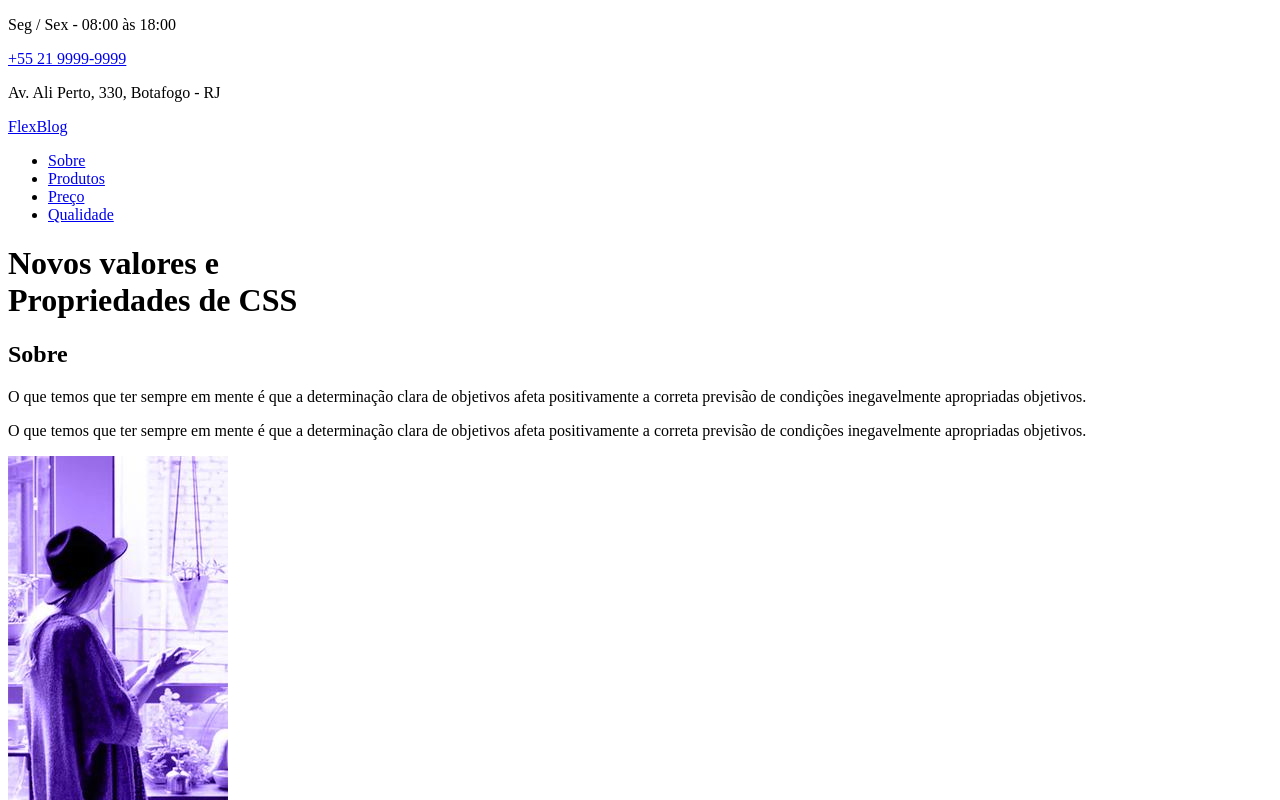
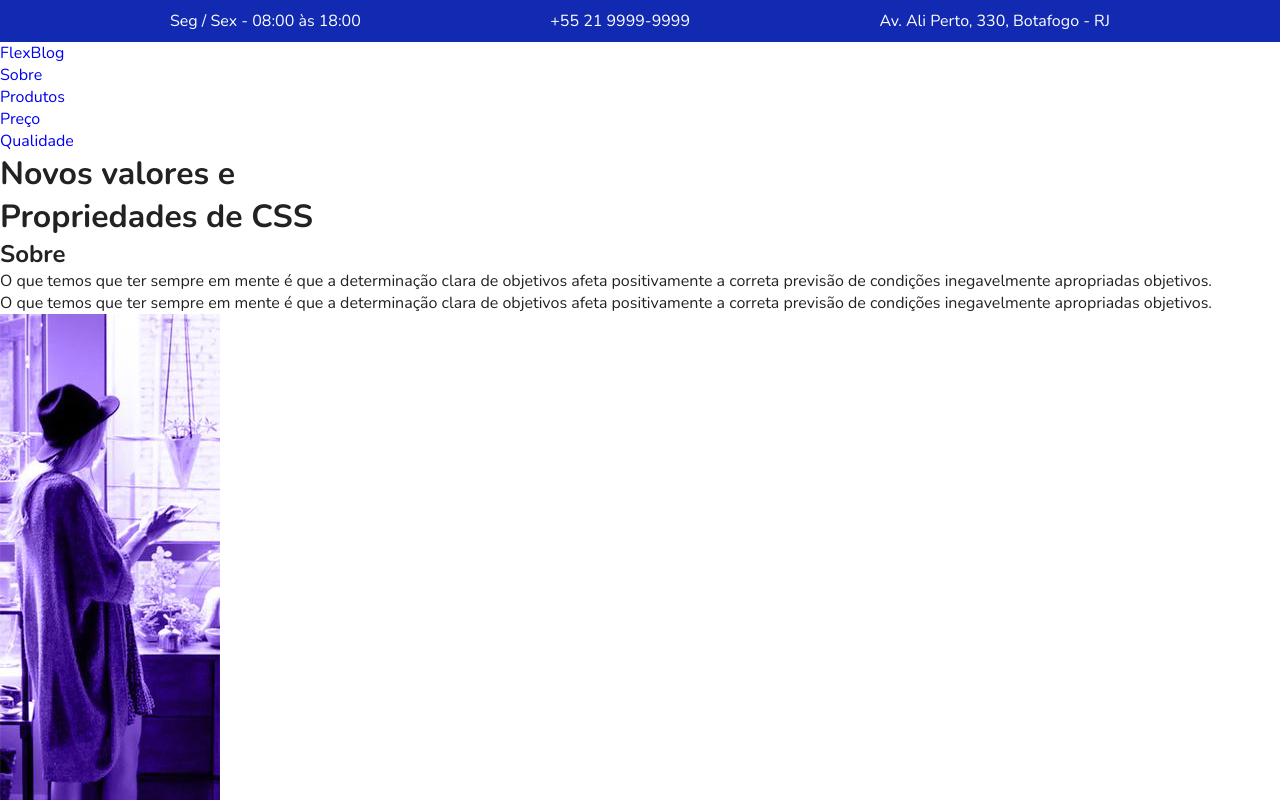
Before and after one commit to luisgbyte/flexblog, a plain HTML site: page index.html in a window 1280 px wide. Shown: the top 800 px of the page. Drawn offline with nearby package versions, Linux system fonts and the light colour scheme.

Commit message:
css container superinfo

```diff
--- a/css/styles.css
+++ b/css/styles.css
@@ -24,3 +24,27 @@ img {
 * {
     box-sizing: border-box;
 }
+
+/* Superinfo */
+
+.superinfo-bg {
+    background: #122ab2;
+    color: white;
+}
+
+.superinfo {
+    max-width: 960px;
+    margin: 0 auto;
+    display: flex;
+    justify-content: space-between;
+    flex-wrap: wrap;
+    padding-top: 10px;
+}
+
+.superinfo p, .superinfo a{
+    margin: 0 10px 10px 10px;
+}
+
+.superinfo a {
+    color: white;
+}
--- a/index.html
+++ b/index.html
@@ -7,7 +7,7 @@
     <title>FlexBlog</title>
     <link rel="preconnect" href="https://fonts.gstatic.com">
     <link href="https://fonts.googleapis.com/css2?family=Nunito:ital,wght@0,400;0,700;1,400&display=swap" rel="stylesheet">
-    <link rel="stylesheet" type="text/css" href="css/style.css"/>
+    <link rel="stylesheet" type="text/css" href="css/styles.css"/>
 </head>
 <body>
     <div class="superinfo-bg">
```
